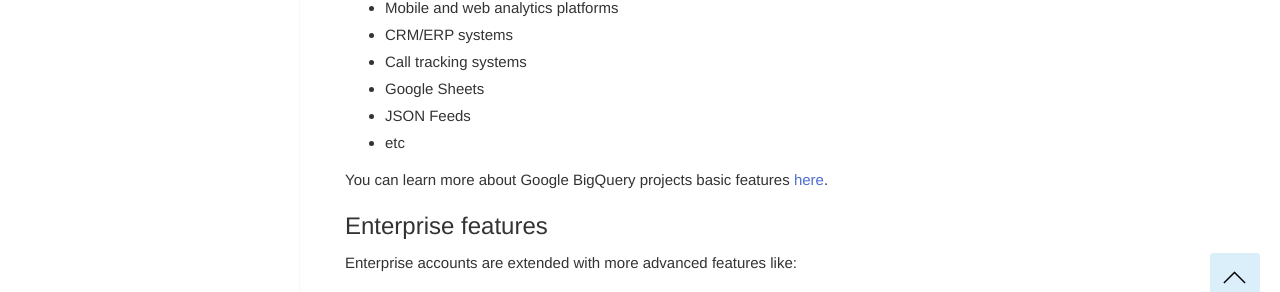
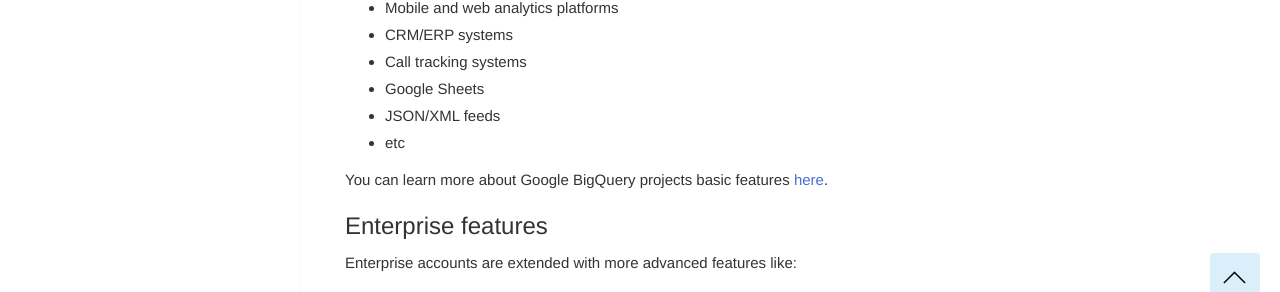
Before and after one commit to segmentstream-com/segmentstream-com.github.io, a Jekyll site: the page built from index.md, in a window 1280 px wide. Shown: the part 697-989 px from the top of the page. Built offline with Jekyll 4.4.1, drawn with Linux system fonts in a browser that asks for light colours; nearby versions of some CDN libraries; our own code applies the rules of GitHub Pages for plain Markdown files.

Commit message:
feeds data update

```diff
--- a/index.md
+++ b/index.md
@@ -25,7 +25,7 @@
 * CRM/ERP systems
 * Call tracking systems
 * Google Sheets
-* JSON Feeds
+* JSON/XML feeds
 * etc
 
 You can learn more about Google BigQuery projects basic features [here](https://segmentstream.com/bigquery){:target="_blank"}.
```
